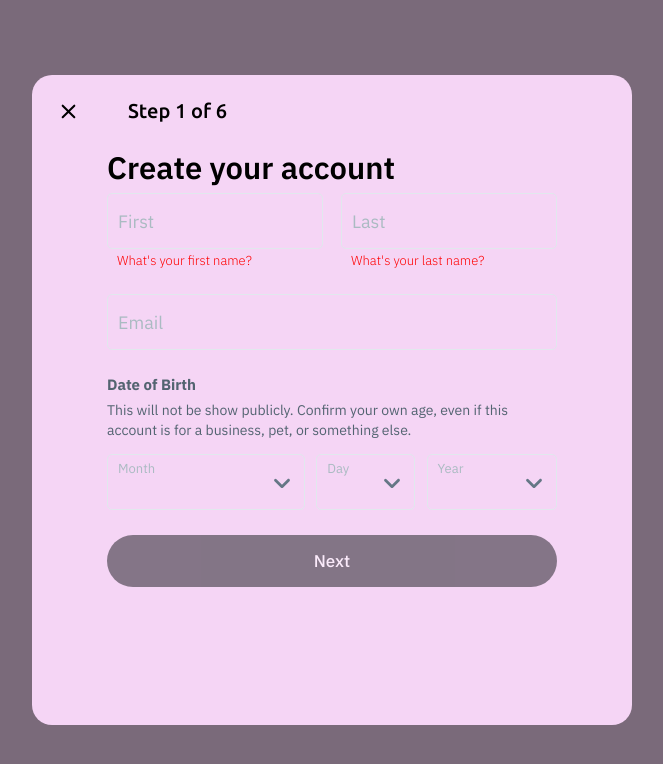
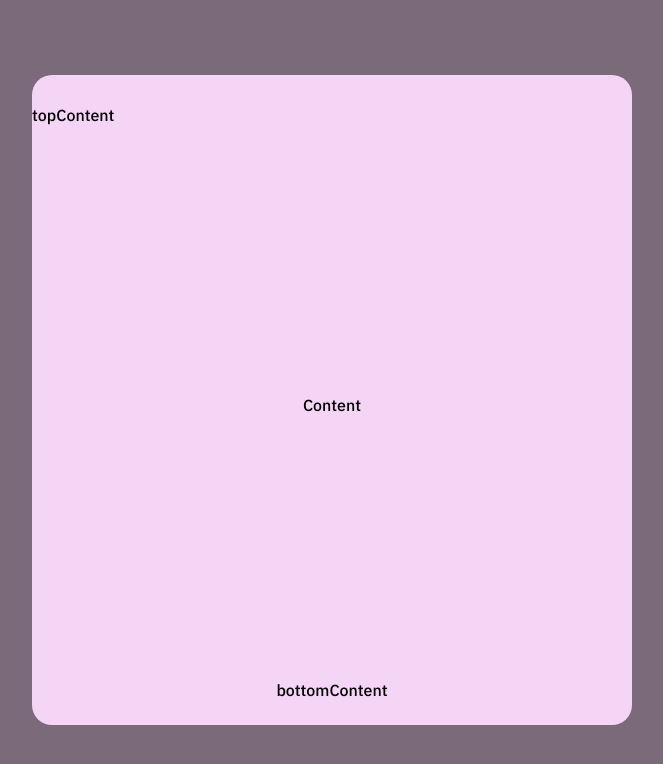
Before and after one commit to GarryProhor/social-react, a React (Create React App) app: page / in a window 1280 px wide. Shown: the top 764 px of the page, without its empty margins (308-971 px from the left). Built offline with nearby package versions, Linux system fonts and the light colour scheme.

Commit message:
the generic modal component

```diff
--- a/src/components/Modal/Modal.tsx
+++ b/src/components/Modal/Modal.tsx
@@ -3,14 +3,24 @@
 import '../../assets/css/global.css';
 
 interface ModalProps{
-    children: React.ReactNode;
+    topContent: JSX.Element;
+    content: JSX.Element;
+    bottomContent: JSX.Element;
 }
 
-export const Modal:React.FC<ModalProps> = (props:ModalProps) => {
+export const Modal:React.FC<ModalProps> = ({topContent, content, bottomContent}) => {
     return (
-        <div className='modal-overlay'>
-            <div className="modal-container bg-color">
-                {props.children}
+        <div className='modal'>
+            <div className="modal-box bg-color">
+                <div className="modal-top">
+                    {topContent}
+                </div>
+                <div className="modal-content">
+                    {content}
+                </div>
+                <div className="modal-bottom">
+                    {bottomContent}
+                </div>
             </div>
         </div>
     );
--- a/src/components/Modal/modal.css
+++ b/src/components/Modal/modal.css
@@ -1,4 +1,4 @@
-.modal-overlay{
+.modal{
     z-index: 1;
     background-color: rgba(0,0,0,0.5);
     width: 100%;
@@ -6,8 +6,11 @@
     display: flex;
     justify-content: center;
     align-items: center;
+    position: absolute;
+    top: 0;
+    left: 0;
 }
-.modal-container{
+.modal-box{
     width: 600px;
     height: 650px;
     display: flex;
@@ -15,3 +18,35 @@
     align-content: space-between;
     border-radius: 20px;
 }
+.modal-top{
+    min-height: 80px;
+    display: flex;
+    justify-content: flex-start;
+    align-items: center;
+}
+.modal-content{
+    height: 500px;
+    width: 100%;
+    display: flex;
+    flex-direction: column;
+    justify-content: center;
+    align-items: center;
+    margin: auto;
+}
+.modal-bottom{
+    min-height: 70px;
+    display: flex;
+    flex-direction: row;
+    justify-content: center;
+    align-items: center;
+}
+
+@media only screen and (max-height: 650px){
+    .modal-box{
+        height: 100%;
+    }
+    .modal-content{
+        overflow-y: auto;
+        border-bottom: 1px solid rgba(0,0,0,0.1);
+    }
+}
--- a/src/features/register/components/RegisterModal/RegisterModal.tsx
+++ b/src/features/register/components/RegisterModal/RegisterModal.tsx
@@ -1,5 +1,6 @@
 import React, {useState} from 'react';
-import {Modal} from "../../../../components/Modal/Modal";
+
+import {Modal} from "../../../../components/Modal/Modal"
 import './RegisterModal.css';
 import {RegistrationStepCounter} from "../RegisterStepCounter/RegistrationStepCounter";
 import {determineModalContent} from "../../utils/RegisterModalUtils";
@@ -15,13 +16,6 @@
         dispatch(decrementStep());
     }
     return (
-            <Modal>
-               <div className="register-container">
-                   <RegistrationStepCounter step={state.step} changeStep={stepButtonClicked}/>
-                   <div className="register-modal-content">
-                       {determineModalContent(state.step)}
-                   </div>
-               </div>
-            </Modal>
+            <Modal topContent={<div>topContent</div>} content={<div>Content</div>} bottomContent={<div>bottomContent</div>}/>
     );
 };
```
Also changed, not shown: src/components/Modal/ModalOld.tsx (added, +17 -0 lines).
